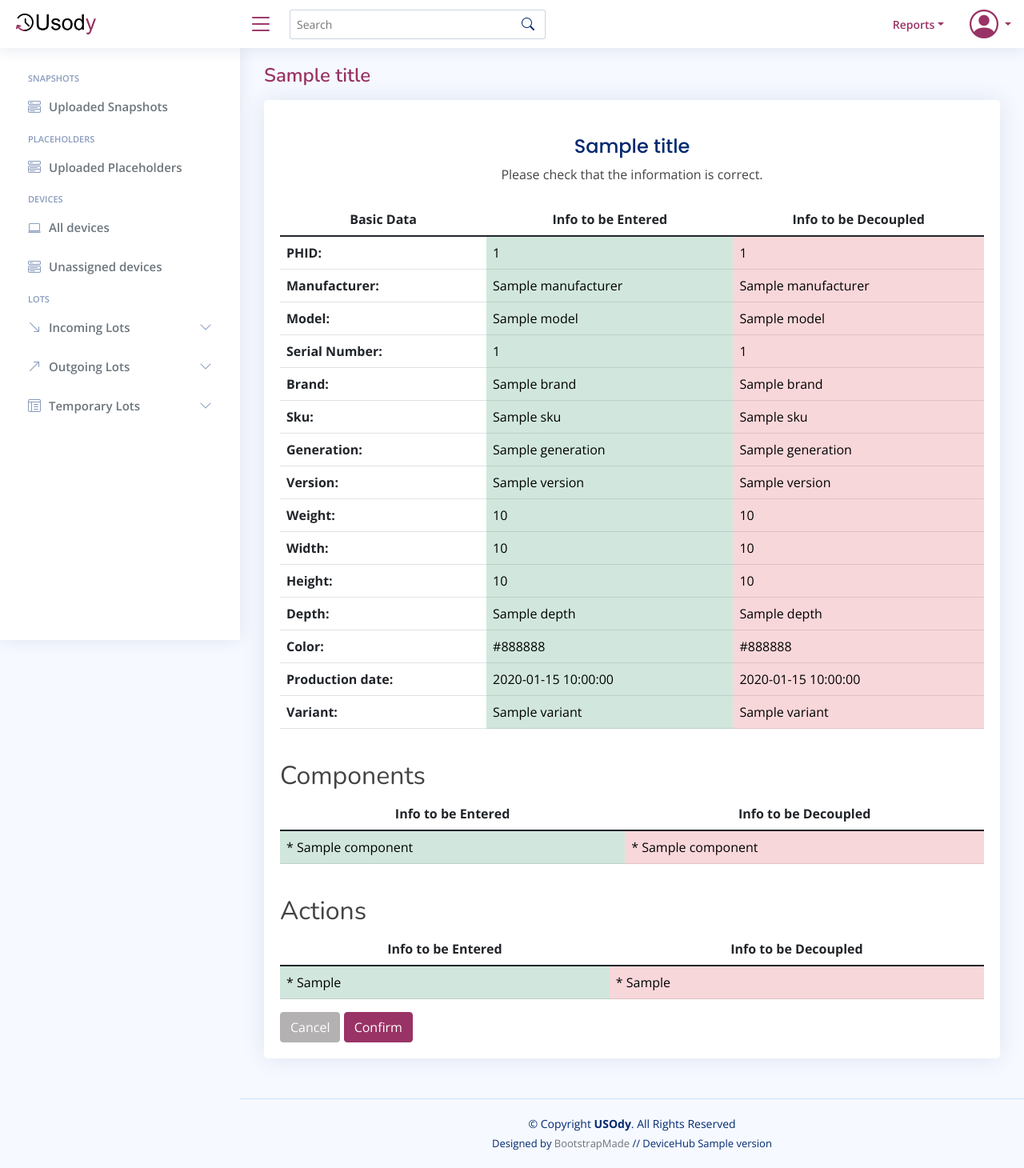
After one commit to eReuse/devicehub-teal, a Python web app: template ereuse_devicehub/templates/inventory/binding.html in a window 1280 px wide. The commit adds this page. Shown: the whole page at 80% size. Run offline with Jinja, Linux system fonts and the light colour scheme; the template is opened without the code that fills it: most values are stand-ins (such as "Sample title", 1, 10 or a date in 2020); some libraries are stand-ins or nearby versions.

Commit message:
add manual binding

```diff
--- /dev/null
+++ b/ereuse_devicehub/templates/inventory/binding.html
@@ -0,0 +1,185 @@
+{% extends "ereuse_devicehub/base_site.html" %}
+{% block main %}
+
+<div class="pagetitle">
+  <h1>{{ title }}</h1>
+  <nav>
+    <ol class="breadcrumb">
+      <!-- TODO@slamora replace with lot list URL when exists -->
+    </ol>
+  </nav>
+</div><!-- End Page Title -->
+
+<section class="section profile">
+  <div class="row">
+    <div class="col-xl-12">
+
+      <div class="card">
+              <div class="card-body">
+
+                <div class="pt-4 pb-2">
+                  <h5 class="card-title text-center pb-0 fs-4">{{ title }}</h5>
+                  <p class="text-center">Please check that the information is correct.</p>
+                </div>
+
+                  <table class="table table-hover">
+                      <thead>
+                          <tr class="text-center">
+                              <th scope="col">Basic Data</th>
+                              <th scope="col">Info to be Entered</th>
+                              <th scope="col">Info to be Decoupled</th>
+                          </tr>
+                      </thead>
+                      <tbody>
+                          <tr>
+                              <th scope="row">PHID:</th>
+                              <td class="table-success text-right">{{ placeholder.phid or '' }}</td>
+                              <td class="table-danger">{{ device.placeholder.phid or '' }}</td>
+                          </tr>
+                          <tr>
+                              <th scope="row">Manufacturer:</th>
+                              <td class="table-success text-right">{{ placeholder.device.manufacturer or '' }}</td>
+                              <td class="table-danger">{{ device.manufacturer or '' }}</td>
+                          </tr>
+                          <tr>
+                              <th scope="row">Model:</th>
+                              <td class="table-success">{{ placeholder.device.model or '' }}</td>
+                              <td class="table-danger">{{ device.model or '' }}</td>
+                          </tr>
+                          <tr>
+                              <th scope="row">Serial Number:</th>
+                              <td class="table-success">{{ placeholder.device.serial_number or '' }}</td>
+                              <td class="table-danger">{{ device.serial_number or '' }}</td>
+                          </tr>
+                          <tr>
+                              <th scope="row">Brand:</th>
+                              <td class="table-success">{{ placeholder.device.brand or '' }}</td>
+                              <td class="table-danger">{{ device.brand or '' }}</td>
+                          </tr>
+                          <tr>
+                              <th scope="row">Sku:</th>
+                              <td class="table-success">{{ placeholder.device.sku or '' }}</td>
+                              <td class="table-danger">{{ device.sku or '' }}</td>
+                          </tr>
+                          <tr>
+                              <th scope="row">Generation:</th>
+                              <td class="table-success">{{ placeholder.device.generation or '' }}</td>
+                              <td class="table-danger">{{ device.generation or '' }}</td>
+                          </tr>
+                          <tr>
+                              <th scope="row">Version:</th>
+                              <td class="table-success">{{ placeholder.device.version or '' }}</td>
+                              <td class="table-danger">{{ device.version or '' }}</td>
+                          </tr>
+                          <tr>
+                              <th scope="row">Weight:</th>
+                              <td class="table-success">{{ placeholder.device.weight or '' }}</td>
+                              <td class="table-danger">{{ device.weight or '' }}</td>
+                          </tr>
+                          <tr>
+                              <th scope="row">Width:</th>
+                              <td class="table-success">{{ placeholder.device.width or '' }}</td>
+                              <td class="table-danger">{{ device.width or '' }}</td>
+                          </tr>
+                          <tr>
+                              <th scope="row">Height:</th>
+                              <td class="table-success">{{ placeholder.device.height or '' }}</td>
+                              <td class="table-danger">{{ device.height or '' }}</td>
+                          </tr>
+                          <tr>
+                              <th scope="row">Depth:</th>
+                              <td class="table-success">{{ placeholder.device.depth or '' }}</td>
+                              <td class="table-danger">{{ device.depth or '' }}</td>
+                          </tr>
+                          <tr>
+                              <th scope="row">Color:</th>
+                              <td class="table-success">{{ placeholder.device.color or '' }}</td>
+                              <td class="table-danger">{{ device.color or '' }}</td>
+                          </tr>
+                          <tr>
+                              <th scope="row">Production date:</th>
+                              <td class="table-success">{{ placeholder.device.production_date or '' }}</td>
+                              <td class="table-danger">{{ device.production_date or '' }}</td>
+                          </tr>
+                          <tr>
+                              <th scope="row">Variant:</th>
+                              <td class="table-success">{{ placeholder.device.variant or '' }}</td>
+                              <td class="table-danger">{{ device.variant or '' }}</td>
+                          </tr>
+                      </tbody>
+                  </table>
+
+                  <br />
+
+                  {% if placeholder.device.components or device.components %}
+                  <h2>Components</h2>
+                  <table class="table table-hover">
+                      <thead>
+                          <tr class="text-center">
+                              <th scope="col">Info to be Entered</th>
+                              <th scope="col">Info to be Decoupled</th>
+                          </tr>
+                      </thead>
+                      <tbody>
+                          <tr>
+                              <td class="table-success text-right">
+                                  {% for c in placeholder.device.components %}
+                                  * {{ c.verbose_name }}<br />
+                                  {% endfor %}
+                              </td>
+                              <td class="table-danger">
+                                  {% for c in device.components %}
+                                  * {{ c.verbose_name }}<br />
+                                  {% endfor %}
+                              </td>
+                          </tr>
+                      </tbody>
+                  </table>
+                  {% endif %}
+
+                  <br />
+
+                  {% if placeholder.device.actions or device.actions %}
+                  <h2>Actions</h2>
+                  <table class="table table-hover">
+                      <thead>
+                          <tr class="text-center">
+                              <th scope="col">Info to be Entered</th>
+                              <th scope="col">Info to be Decoupled</th>
+                          </tr>
+                      </thead>
+                      <tbody>
+                          <tr>
+                              <td class="table-success text-right">
+                                  {% for a in placeholder.device.actions %}
+                                  * {{ a.t }}<br />
+                                  {% endfor %}
+                              </td>
+                              <td class="table-danger">
+                                  {% for a in device.actions %}
+                                  * {{ a.t }}<br />
+                                  {% endfor %}
+                              </td>
+                          </tr>
+                      </tbody>
+                  </table>
+                  {% endif %}
+
+                  <div>
+                    <form method="post">
+                      <a href="{{ url_for('inventory.device_details', id=device.placeholder.binding.devicehub_id) }}" class="btn btn-danger">Cancel</a>
+                      <button class="btn btn-primary" type="submit">Confirm</button>
+                    </form>
+                  </div>
+
+              </div>
+
+      </div>
+
+    </div>
+
+    <div class="col-xl-8">
+    </div>
+  </div>
+</section>
+{% endblock main %}
```
Also changed, not shown: ereuse_devicehub/inventory/forms.py (+43 -1 lines), ereuse_devicehub/inventory/views.py (+71 -1 lines), ereuse_devicehub/migrations/versions/d7ea9a3b2da1_add_owner_to_placeholder.py (added, +71 -0 lines), ereuse_devicehub/resources/device/models.py (+8 -0 lines), ereuse_devicehub/resources/device/sync.py (+6 -2 lines), ereuse_devicehub/templates/inventory/device_detail.html (+43 -1 lines), ereuse_devicehub/templates/inventory/device_list.html (+8 -0 lines).
